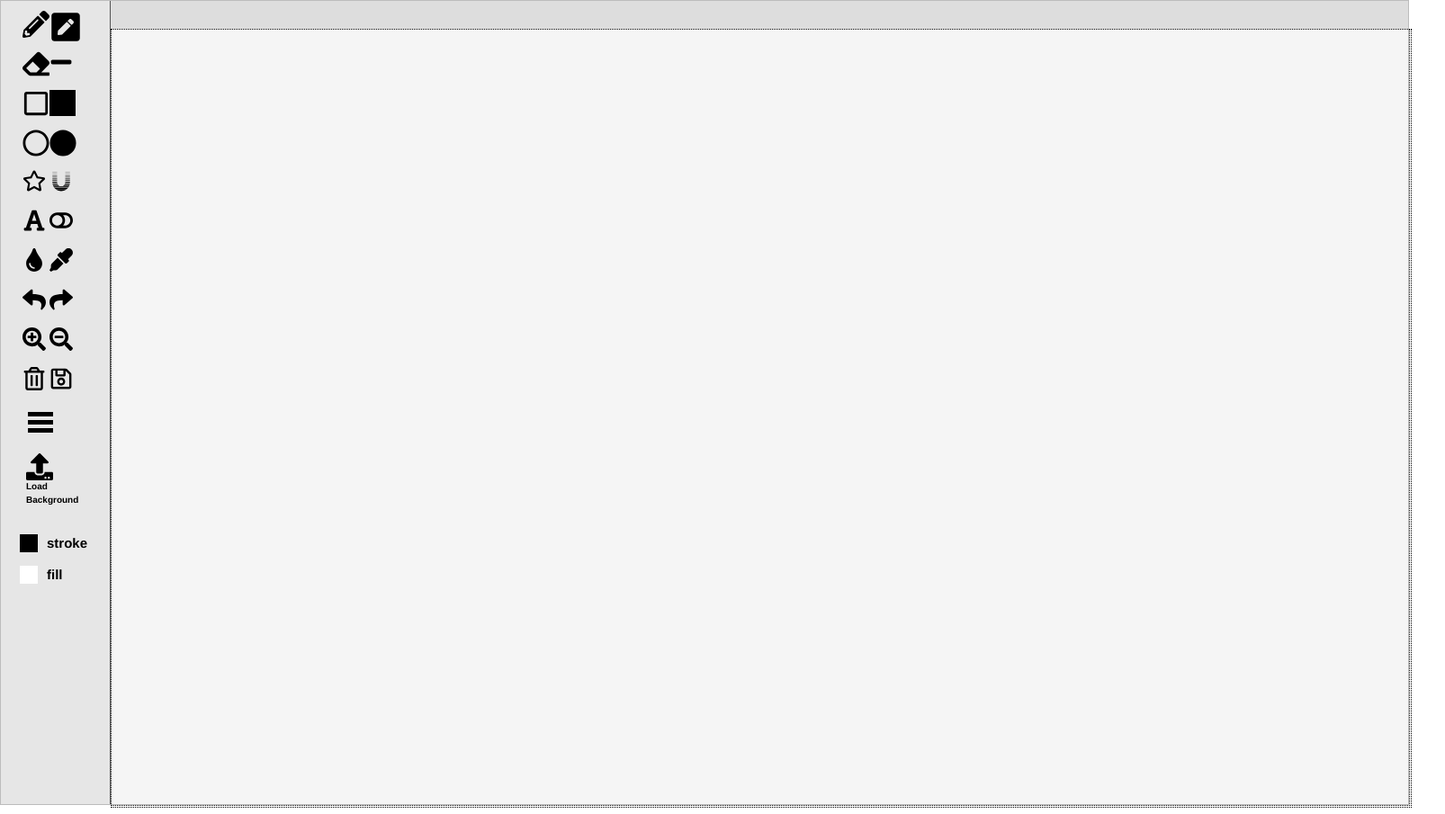
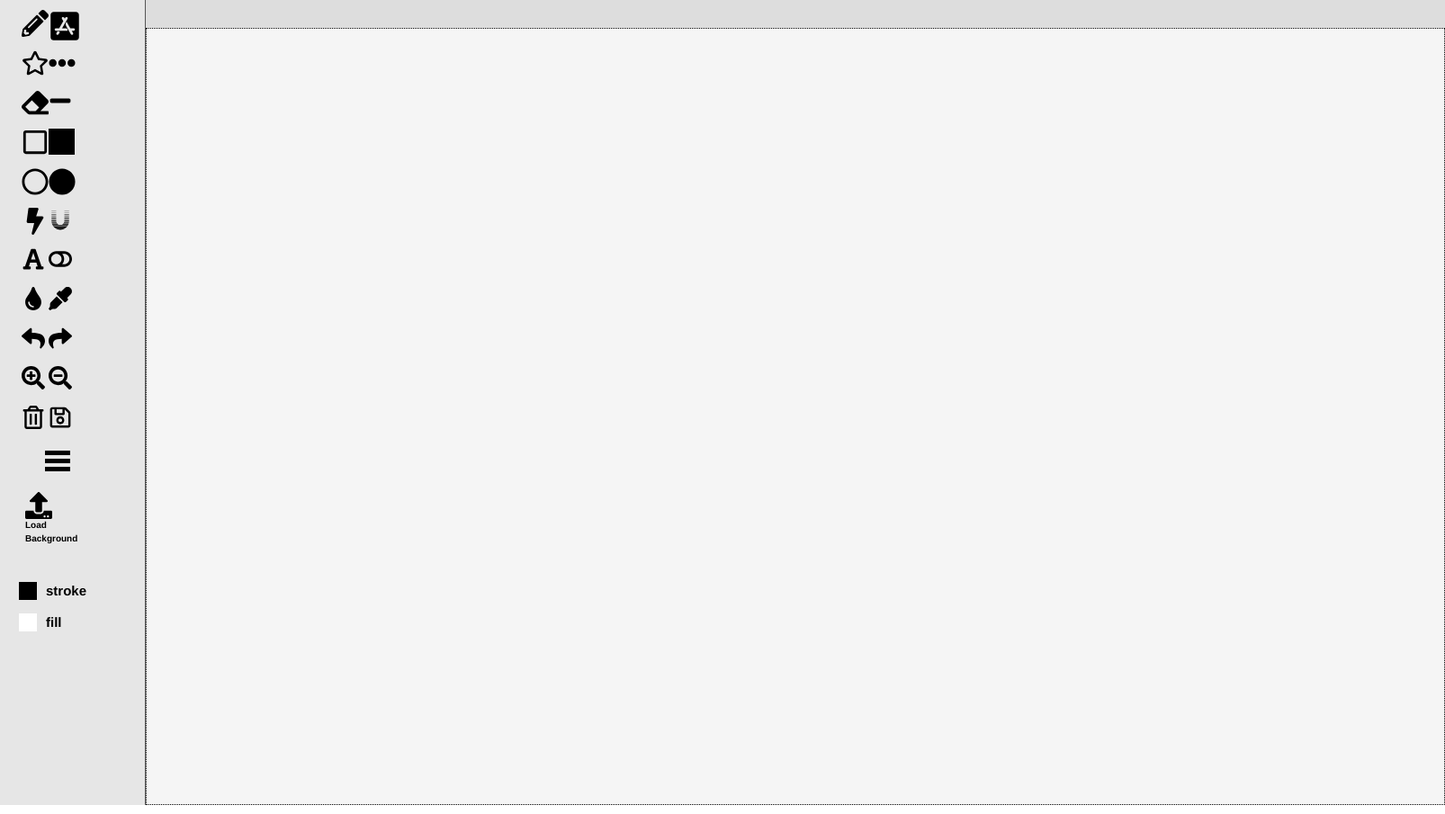
Before and after one commit to harrixon/Canvas-Project, a website: page index.html in a window 1280 px wide. Shown: the whole page at 90% size, 1606 px wide, since content can reach past the window. Drawn offline with nearby package versions, Linux system fonts and the light colour scheme.

Commit message:
update UI

```diff
--- /dev/null
+++ b/assets/css/fontsize.css
@@ -0,0 +1,13 @@
+button {
+	vertical-align: bottom;
+	margin: 0 0.3125em;
+	padding: 0 0.3125em;
+	border: 1px solid #000;
+	background-color: #fff;
+	font-weight: bold;
+}
+
+#size1, #size2, #size3, #size4, #size5, #family1, #family2{
+    font-size: 1.5em;
+    opacity: 0;
+}
--- a/assets/css/style.css
+++ b/assets/css/style.css
@@ -35,8 +35,7 @@ body{
     background-color: #ddd;
     min-height: 895px;
     user-select: none;
-    width: 1566px;
-    border: 1px solid rgba(0, 0, 0, 0.15);
+    width: 1606px;
     margin-bottom:1em;
 }
 
@@ -54,7 +53,7 @@ body{
 
 .literally .lc-drawing.with-gui {
     right: 0;
-    left: 122px;
+    left: 162px;
     cursor: default;
 
 }
@@ -84,7 +83,7 @@ body{
         top: 0;
         left: 0;
         bottom: 0;
-        width: 122px;
+        width: 162px;
         background-color: #e6e6e6;
     }
 
@@ -262,7 +261,7 @@ body{
     .literally .lc-options {
         z-index: 1;
         right: 0;
-        left: 123px;
+        left: 162px;
     }
     .literally .horz-toolbar {
         height: 31px;
@@ -280,13 +279,20 @@ body{
     .literally .horz-toolbar .square-toolbar-button {
         border: 2px solid transparent;
         border-radius: 3px;
-        margin: 1px;
+        margin-right: 1px;
         border: 1px solid #aaa;
         width: 28px;
         height: 28px;
         float: left;
         position: relative;
     }
+
+
+      .horz-toolbar{
+        position:relative;
+        right: 162px;
+     }
+
 
     svg>Attributes Style {
         width: 26;
@@ -306,11 +312,6 @@ body{
         transform-origin: 0px 0px 0px;
     }
 
-    .literally .horz-toolbar .square-toolbar-button {
-        text-decoration: none;
-        cursor: pointer;
-    }
-
 
 
     user agent stylesheet
@@ -318,12 +319,6 @@ body{
         transform-origin: 0px 0px 0px;
     }
 
-
-    .horz-toolbar{
-        position:relative;
-        right: 123px;
-
-    }
 
     #dottedPicture{
         width:26px;
@@ -376,3 +371,9 @@ body{
         height: 26px;
 
     }
+
+    #drawing-pencil-random-dots > svg, #drawing-pencil-rotating-stars>svg, #drawing-polygon>svg {
+        width: 30px;
+        height: 30px;
+
+    }
--- /dev/null
+++ b/assets/js/fontsize.js
@@ -0,0 +1,34 @@
+	// Increase/descrease font size
+	$('#size1').click(function() {
+			fontSize = "18px";
+	});
+
+	$('#size2').click(function() {
+	        fontSize = "28px";
+
+	});
+
+	$('#size3').click(function() {
+            fontSize = "38px";
+
+    });
+
+    $('#size4').click(function() {
+        fontSize = "48px";
+
+    });
+
+    $('#size5').click(function() {
+        fontSize = "58px";
+
+    });
+
+    $('#family1').click(function() {
+         fontFamily = "Arial";
+
+    });
+
+    $('#family2').click(function() {
+        fontFamily = "Lucida Console";
+
+   });
--- a/index.html
+++ b/index.html
@@ -8,6 +8,7 @@
         crossorigin="anonymous">
     <link href="assets/css/jquerycolorpicker.css" rel="stylesheet" type='text/css'>
     <link href="assets/css/menuButton.css" rel="stylesheet" type='text/css'>
+    <link href="assets/css/fontsize.css" rel="stylesheet" type='text/css'>
     <link href="assets/css/style.css" rel="stylesheet" type='text/css'>
 </head>
 
@@ -16,15 +17,15 @@
 
         <div class="lc-drawing with-gui" style="background-color:whitesmoke;">
             <div id="canvas-container">
-                <canvas id="canvas-real" class="canvas" width="1444" height="864" style="width: 1444px; height: 864px; z-index: 1"></canvas>
-                <canvas id="canvas-draft" class="canvas" width="1444" height="864" style="z-index: 2; background-color: transparent;"></canvas>
+                <canvas id="canvas-real" class="canvas" width="1444" height="864" style="Z-index:1; width: 1444px; height: 864px;"></canvas>
+                <canvas id="canvas-draft" class="canvas" width="1444" height="864" style="Z-index:2; background-color: transparent; width: 1444px; height: 864px;"></canvas>
             </div>
 
         </div>
 
 
         <div class="lc-picker container">
-            <div class="lc=picker-contents row" data-reactid=".0">
+            <div class="lc-picker-contents row" data-reactid=".0">
 
                 <div class="row">
 
@@ -37,11 +38,32 @@
 
                     </div>
 
+                       <!-- <div class="col-md-1 col-xl-1"> -->
+                        <div class="col-1">
+
+                            <div class="lc-pick-tool toolbar-button thin-button selected" id="drawing-pencil-rotating-strokes" title="Rotating Strokes"
+                            data-reactid=".0.0:$0">
+                            <i class="fab fa-app-store-ios"></i>
+                            </div>
+
+                        </div>
+                </div>
+
+
+                <div class="row">
+
+                        <div class="col-1">
+                                <div class="lc-pick-tool toolbar-button thin-button" id="drawing-pencil-rotating-stars" title="Rotating Stars"
+                                    data-reactid=".0.0:$8">
+                                   <i class="far fa-star"></i>
+                                </div>
+                            </div>
+
                     <!-- <div class="col-md-1 col-xl-1"> -->
                     <div class="col-1">
-                        <div class="lc-pick-tool toolbar-button thin-button" id="drawing-pencil-rotating-strokes" title="Pencil Rotating Strokes"
+                        <div class="lc-pick-tool toolbar-button thin-button" id="drawing-pencil-random-dots" title="Random-dots"
                             data-reactid=".0.0:$8">
-                            <i class="fas fa-pen-square"></i>
+                            <i class="fas fa-ellipsis-h"></i>
                         </div>
                     </div>
 
@@ -54,6 +76,7 @@
                         <div class="lc-pick-tool toolbar-button thin-button" id="drawing-eraser" title="Eraser" data-reactid=".0.0:$1">
                             <i class="fas fa-eraser fa-3x"></i>
                         </div>
+
                     </div>
 
                     <!-- <div class="col-md-1 col-xl-1"> -->
@@ -61,6 +84,7 @@
                         <div class="lc-pick-tool toolbar-button thin-button" id="drawing-line" title="Line" data-reactid=".0.0:$2">
                             <i class="fas fa-minus fa-3x"></i>
                         </div>
+
                     </div>
                 </div>
 
@@ -106,7 +130,7 @@
                     <!-- <div class="col-md-1 col-xl-1"> -->
                     <div class="col-1">
                         <div class="lc-pick-tool toolbar-button thin-button" id="drawing-polygon" title="Polygon" data-reactid=".0.0:$7">
-                            <i class="far fa-star fa-3x"></i>
+                                <i class="fas fa-bolt"></i>
                         </div>
 
                     </div>
@@ -247,7 +271,8 @@
                         <div class="col-2 upload-btn">
 
                             <label for="drawing-background" class="custom-file-upload">
-                                <i class="fas fa-upload fa-3x"></i>Load Background
+                                <i class="fas fa-upload fa-3x"></i>
+                                <p>Load Background</p>
                             </label>
                             <input id="drawing-background" type="file" />
 
@@ -285,7 +310,7 @@
 
 
         <div>
-            <div class="lc-options horz-toolbar container ">
+            <div class="lc-options horz-toolbar container">
                 <div data-reactid=".1" class="row">
                     <div data-reactid=".1.$1" class="col-md-1 col-xl-1" id="width1">
                         <div class="square-toolbar-button" data-reactid=".1.$1.0">
@@ -344,9 +369,41 @@
                         </div>
                     </div>
 
-                    <div class="square-toolbar-button" style="float:left;margin:1px;" data-reactid=".1.0" class="col-md-1 col-xl-a" id="dotted">
+                    <div class="square-toolbar-button" style="float:left;margin:1px;" data-reactid=".1.0" class="col-md-1 col-xl-1" id="dotted">
                         <img src="assets/img/dashed-line.png" data-reactid=".1.0.0" id="dottedPicture">
                     </div>
+
+
+                    <div class="textcontrols">
+                            <button role="button" id="size1" style="width:46px; height:26px;">
+                                <span>18px</span>
+                            </button>
+                            <button role="button" id="size2" style="width:46px; height:26px;">
+                                <span>28px</span>
+                            </button>
+                            <button role="button" id="size3"style="width:46px; height:26px;">
+                                <span>38px</span>
+                            </button>
+                            <button role="button" id="size4"style="width:46px; height:26px;">
+                                    <span>48px</span>
+                            </button>
+                            <button role="button" id="size5"style="width:46px; height:26px;">
+                                    <span>58px</span>
+                            </button>
+
+                            <button role="button" id="family1" style="width:66px; height:26px;">
+                                    <span>Arial</span>
+                            </button>
+
+                             <button role="button" id="family2" style="width:156px; height:26px;">
+                                    <span>Lucida Console</span>
+                            </button>
+                        </div>
+
+
+
+
+
                 </div>
             </div>
         </div>
@@ -361,6 +418,7 @@
     <!-- custom js -->
     <script src="assets/js/jquerycolorpicker.js"></script>
     <script src="assets/js/menuButton.js"></script>
+    <script src="assets/js/fontsize.js"></script>
     <script type='text/javascript' src="assets/js/canvas-common.js"></script>
     <script type='text/javascript' src="assets/js/drawing-rectangle.js"></script>
     <script type='text/javascript' src="assets/js/drawing-quadratic-curve.js"></script>
@@ -379,13 +437,10 @@
     <script type='text/javascript' src="assets/js/drawing-eraser.js"></script>
     <script type='text/javascript' src="assets/js/drawing-reset.js"></script>
     <script type='text/javascript' src="assets/js/drawing-undo-redo.js"></script>
-    <script type='text/javascript' src="assets/js/drawing-zoomin.js"></script>
-    <script type='text/javascript' src="assets/js/drawing-zoomout.js"></script>
     <script type='text/javascript' src="assets/js/drawing-save.js"></script>
     <script type='text/javascript' src="assets/js/drawing-background.js"></script>
     <script type='text/javascript' src="assets/js/drawing-filter.js"></script>
     <script type='text/javascript' src="assets/js/drawing-buttons.js"></script>
-    <script type='text/javascript' src="assets/js/zoom-pan.js"></script>
 </body>
 
 </html>
```
